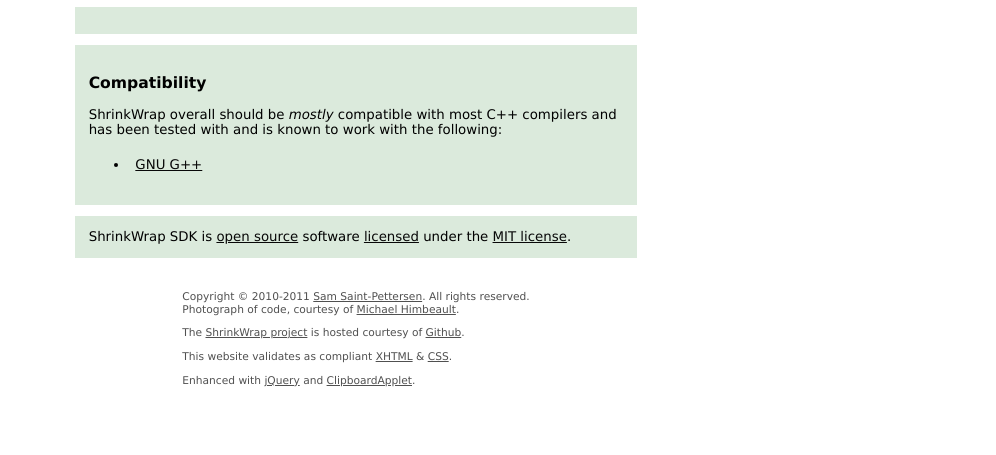
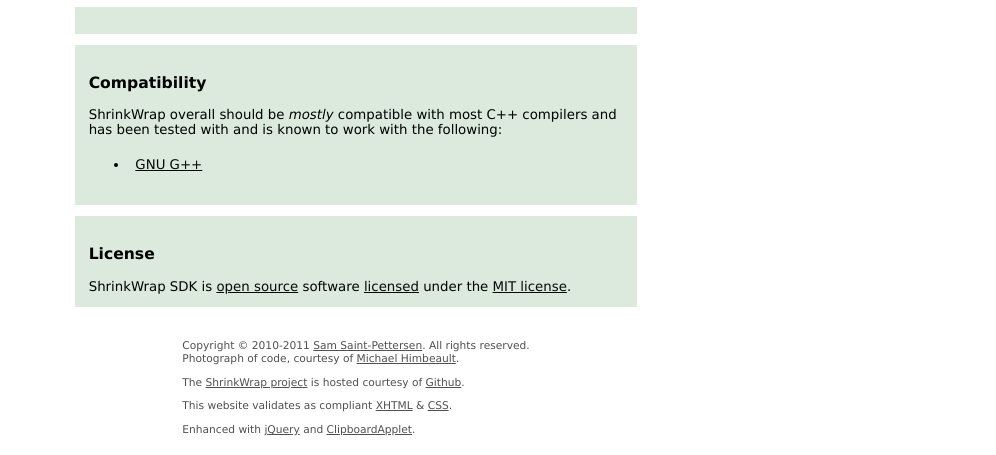
Before and after one commit to stpettersens/ShrinkWrap, a plain HTML site: page index.html in a window 1280 px wide. Shown: the part 450-905 px from the top of the page, without its empty margins (284-1280 px from the left). Before the commit the page ends 855 px from the top, so only its background shows below. Drawn offline with Linux system fonts and the light colour scheme.

Commit message:
Edited index.html via GitHub

```diff
--- a/index.html
+++ b/index.html
@@ -69,7 +69,7 @@
 	 <tr><td><a href="#">
 	 	<img id="download_button" alt="Download ShrinkWrap executable." src="images/download_src_button.png"/></a></td>
 	 <td><a href="#">
-		<<img id="download_src_button" alt="Download ShrinkWrap source code." src="images/download_src_button.png"/></a></td></tr>
+		<img id="download_src_button" alt="Download ShrinkWrap source code." src="images/download_src_button.png"/></a></td></tr>
 	<tr><td class="caption">&nbsp;&nbsp;&nbsp;&nbsp;&nbsp;&nbsp;&nbsp;&nbsp;
 ShrinkWrap C++ SDK (ZIP)<br/></td>
 	<td class="caption">Latest Git commit. (ZIP)</td></tr></table>-->
@@ -89,6 +89,7 @@ ShrinkWrap C++ SDK (ZIP)<br/></td>
 		 </ul>
      </div>
      <div id="license">
+      <h3>License</h3>
       ShrinkWrap SDK is <a class="extern"
       href="https://github.com/stpettersens/ShrinkWrap/tree/master/src">open source</a> software
       <a class="extern"
```
